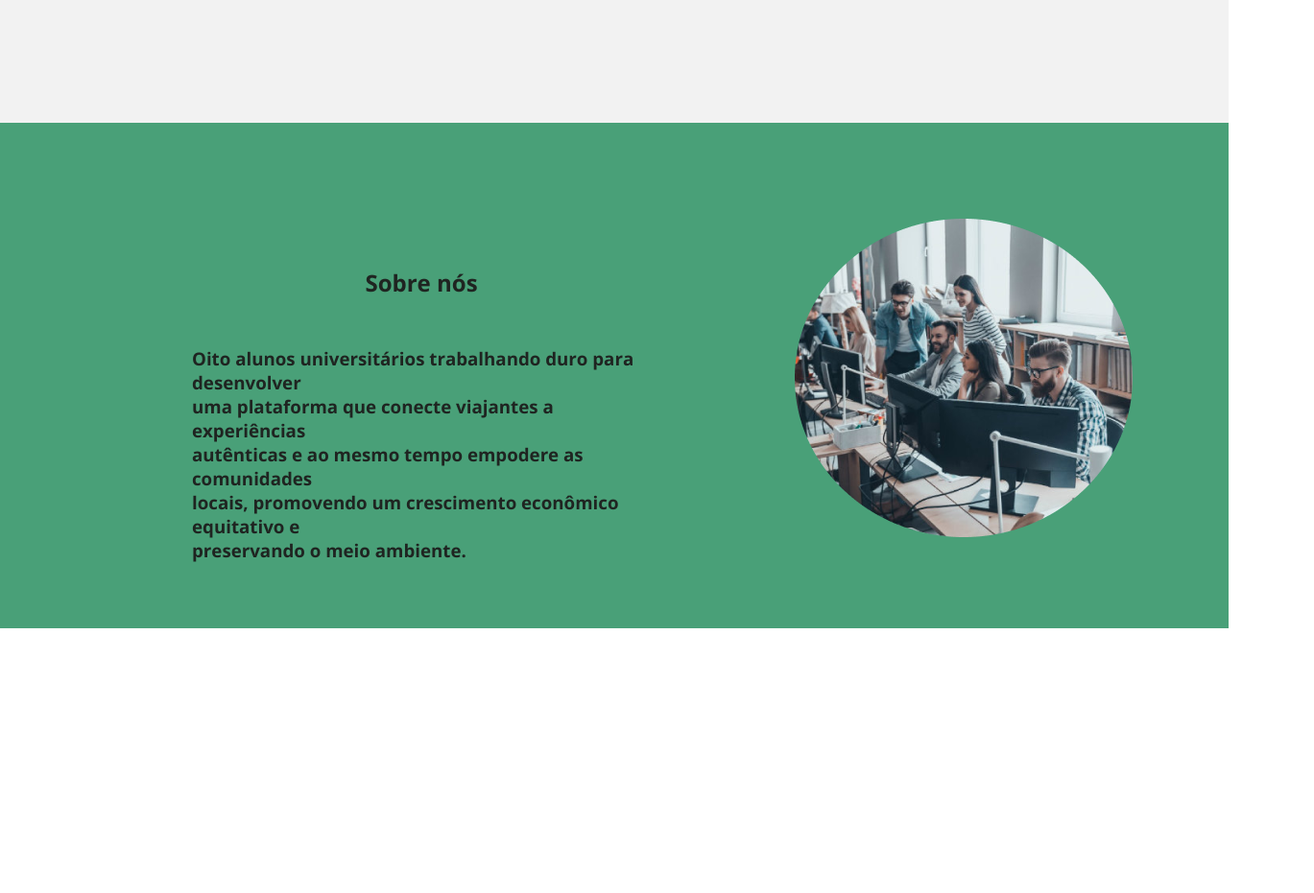
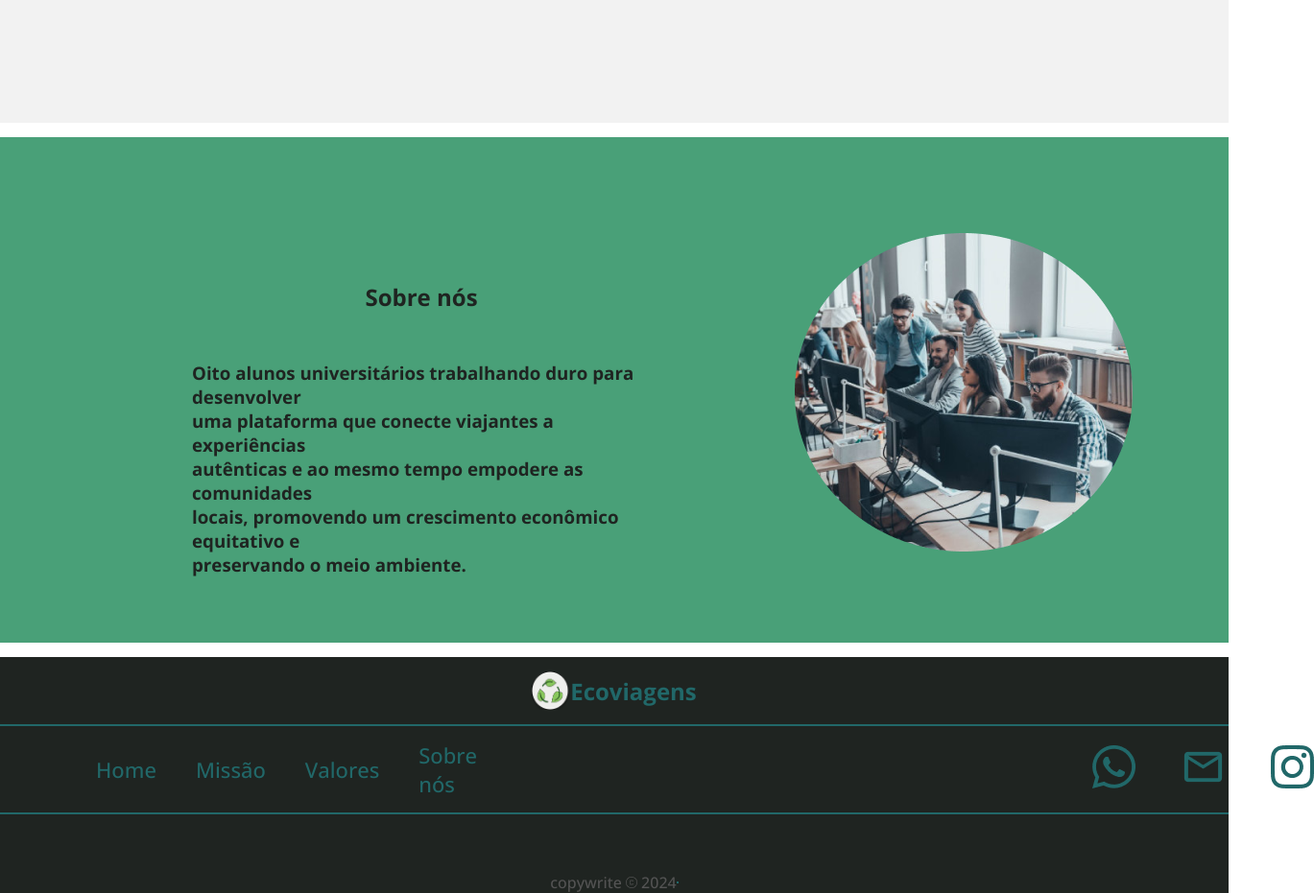
Before and after one commit to Pec1/projeto-ods, a plain HTML site: page index.html in a window 1280 px wide. Shown: the part 2640-3571 px from the top of the page at 96% size, 1369 px wide, since content can reach past the window. Before the commit the page ends 3295 px from the top, so only its background shows below. Drawn offline with nearby package versions, Linux system fonts and the light colour scheme.

Commit message:
footer
dd

```diff
--- a/html/css/style.css
+++ b/html/css/style.css
@@ -231,6 +231,8 @@ display: flex;
 background-color: #49A078;
 padding: 100px;
 padding-bottom: 20px;
+margin-top: 15px;
+margin-bottom: 15px;
  }
  .sobrenos {
 padding-left: 100px;
@@ -245,3 +247,48 @@ margin-left: 150px;
     padding-bottom: 50px;
     padding-top: 50px;
  }
+
+ /*footer*/
+
+ .footerg {
+    background-color: #1F2421;
+ }
+ .footer {
+    display: flex;
+    justify-content: center;
+    align-items: center;
+    text-align: center;
+    padding-top: 15px;
+    padding-bottom: 15px;
+    color: #216869;
+ }
+ .linha-footer {
+border: 1px solid #216869;
+ }
+ .nav nav ul{
+    display: flex;
+    gap: 41px;
+    margin-top: 15px;
+    margin-bottom: 15px;
+    font-size: 22px;
+    align-items: center;
+    padding-left: 100px;
+ }
+ .nav nav ul li a {
+    color: #216869;
+ }
+ .imgs {
+    display: flex;
+    justify-content: end;
+    align-items: center;
+    padding-left: 600px;
+    gap: 50px;
+ }
+ .fim {
+    display: flex;
+    justify-content: center;
+    text-align: center;
+    align-items: center;
+    color: #545454;
+    margin-top: 60px;
+ }
--- a/index.html
+++ b/index.html
@@ -103,10 +103,34 @@
     </section>
 
     <footer>
-
+    <div class="footerg">
+        <div class="footer">
+            <img src="html/img/logo.png" alt="" width="40px" height="40px">
+            <h2>Ecoviagens</h2>
+        </div>
+        <div class="linha-footer"></div>
+    <div class="nav">
+        <nav>
+            <ul>
+                <li><a href="">Home</a></li>
+                <li><a href="">Missão</a></li>
+                <li><a href="">Valores</a></li>
+                <li><a href="">Sobre nós</a></li>
+                <div class="imgs">
+                <li><a href=""><img src="html/img/Vector (1).png" alt=""></a></li>
+                <li><a href=""><img src="html/img/Vector (2).png" alt=""></a></li>
+                <li><a href=""><img src="html/img/Vector (3).png" alt=""></a></li>
+                </div>
+            </ul>
+        </nav>
+        <div class="linha-footer"></div>
+    </div>
+     <div class="fim">
+        <p>copywrite  <img src="html/img/Vector (4).png" alt=""> 2024</p>
+        <div class="linha-footer"></div>
+    </div>
     </footer>
 </div>
-
     <script src="html/javaScript/script.js"></script>
 
 </body>
```
Also changed, not shown: html/img/Vector (1).png (added), html/img/Vector (2).png (added), html/img/Vector (3).png (added), html/img/Vector (4).png (added).
